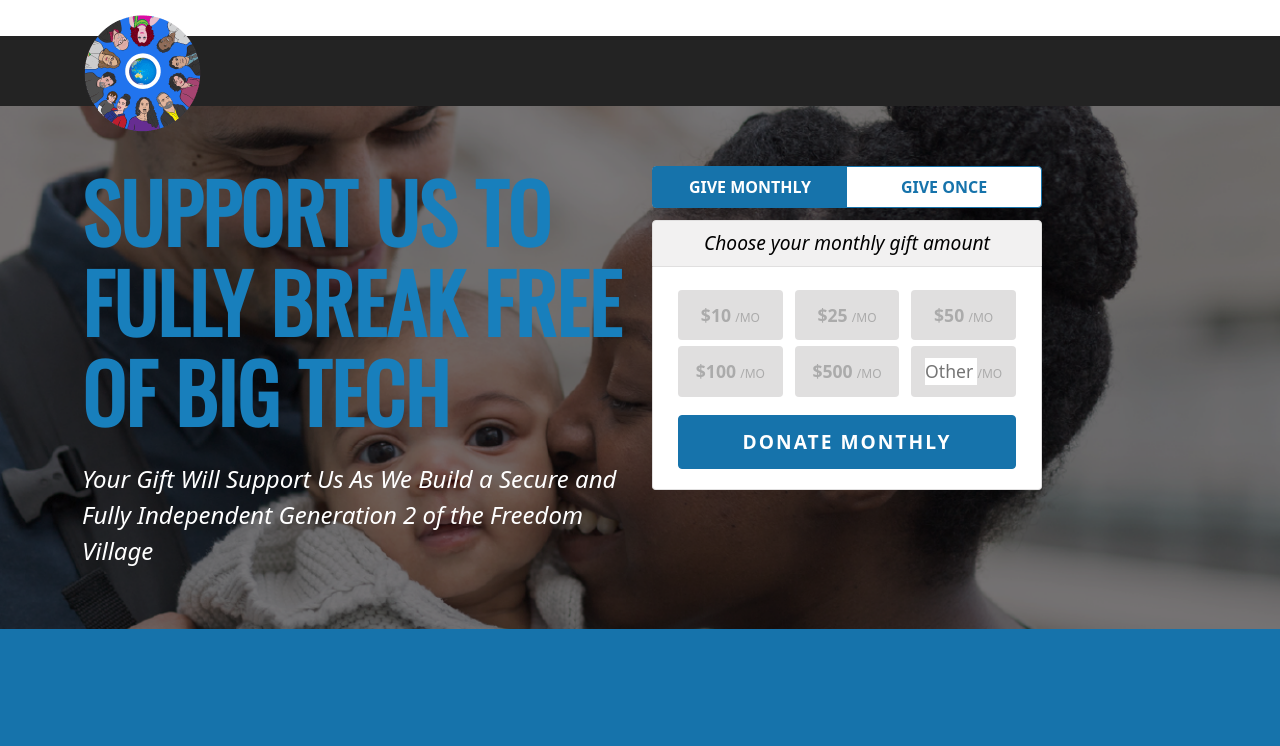
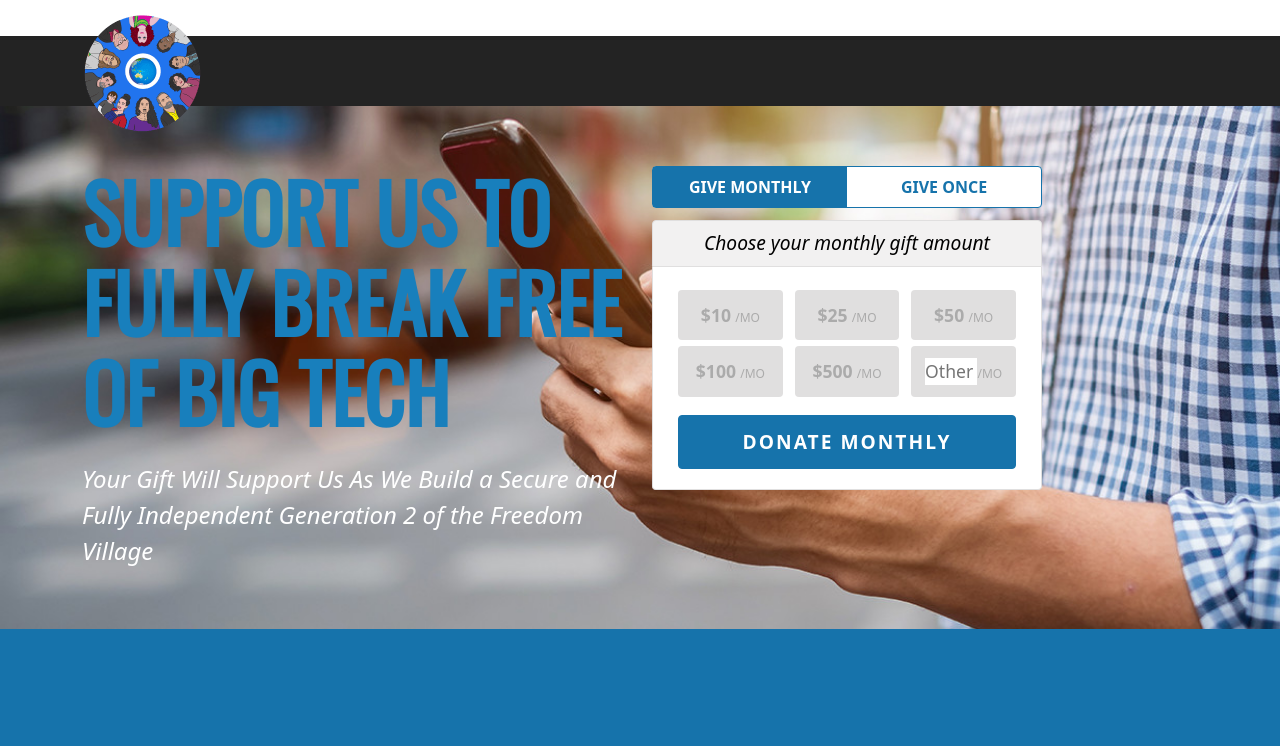
Before and after one commit to njmsaikat/give-life, a plain HTML site: page index.html in a window 1280 px wide. Shown: the top 746 px of the page. Drawn offline with nearby package versions, Linux system fonts and the light colour scheme.

Commit message:
changes on top image

```diff
--- a/styles.css
+++ b/styles.css
@@ -36,7 +36,7 @@
 
 /*hero sectio*/
 .hero{
-    background: url("images/hero.png");
+    background: url("images/top.jpg");
     position: relative;
     width: 100%;
     margin: 0;
```
